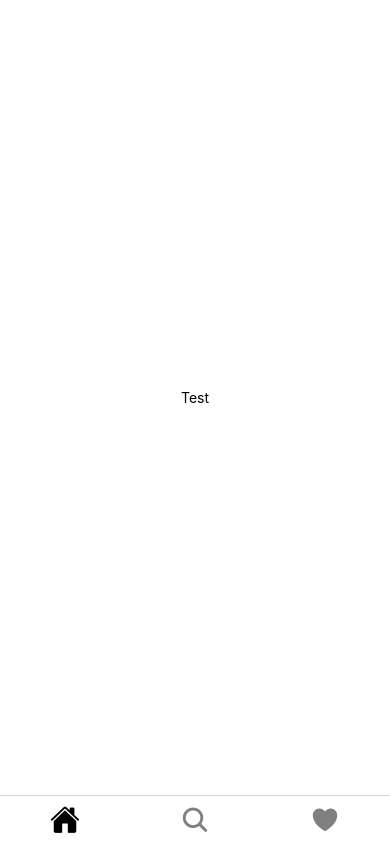
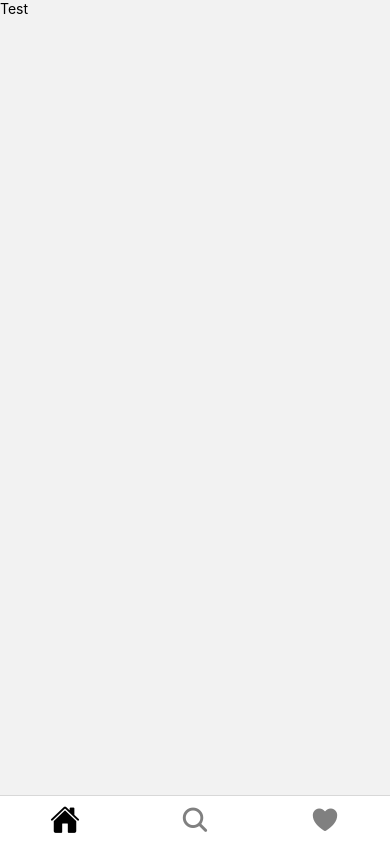
Before and after one commit to JKannekens/react-native-vacation-locations, a React Native app: screen /Root in a window 390 px wide. Built offline with nearby package versions, Linux system fonts and the light colour scheme.

Commit message:
Removed tailwind

```diff
--- a/app.d.ts
+++ /dev/null
@@ -1 +0,0 @@
-/// <reference types="nativewind/types" />
--- a/babel.config.js
+++ b/babel.config.js
@@ -2,6 +2,5 @@ module.exports = function (api) {
   api.cache(true);
   return {
     presets: ["babel-preset-expo"],
-    plugins: ["nativewind/babel"],
   };
 };
--- a/package.json
+++ b/package.json
@@ -14,7 +14,6 @@
     "@react-navigation/native-stack": "^6.9.13",
     "expo": "~49.0.11",
     "expo-status-bar": "~1.6.0",
-    "nativewind": "^2.0.11",
     "react": "18.2.0",
     "react-native": "0.72.4",
     "react-native-safe-area-context": "^4.7.2",
@@ -23,7 +22,6 @@
   "devDependencies": {
     "@babel/core": "^7.20.0",
     "@types/react": "~18.2.14",
-    "tailwindcss": "3.3.2",
     "typescript": "^5.1.3"
   },
   "private": true
--- a/src/screens/HomeScreen.tsx
+++ b/src/screens/HomeScreen.tsx
@@ -6,7 +6,7 @@ type Props = NativeStackScreenProps<RootStackParamList, "Home">;
 
 const HomeScreen = () => {
   return (
-    <View className="bg-white flex-1 items-center justify-center">
+    <View>
       <Text>Test</Text>
     </View>
   );
--- a/tailwind.config.js
+++ /dev/null
@@ -1,9 +0,0 @@
-// tailwind.config.js
-
-module.exports = {
-  content: ["./App.{js,jsx,ts,tsx}", "./src/**/*.{js,jsx,ts,tsx}"],
-  theme: {
-    extend: {},
-  },
-  plugins: [],
-};
```
Also changed, not shown: 1 other file (tests, documents, lock files or other folders).
